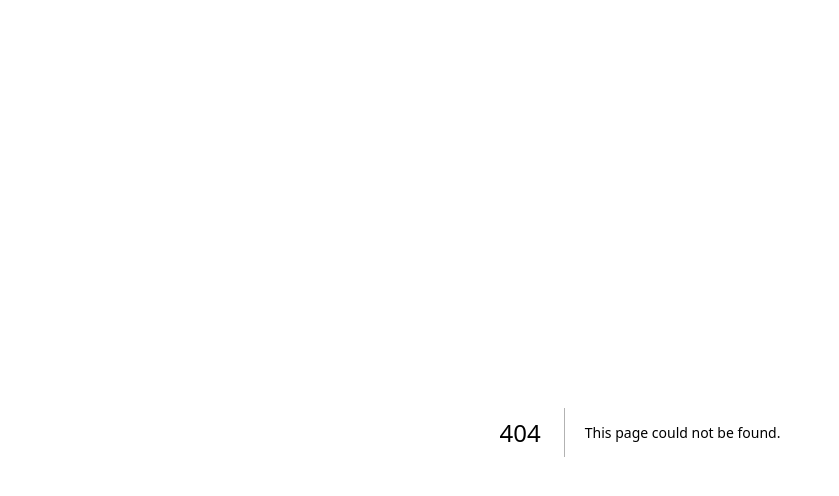
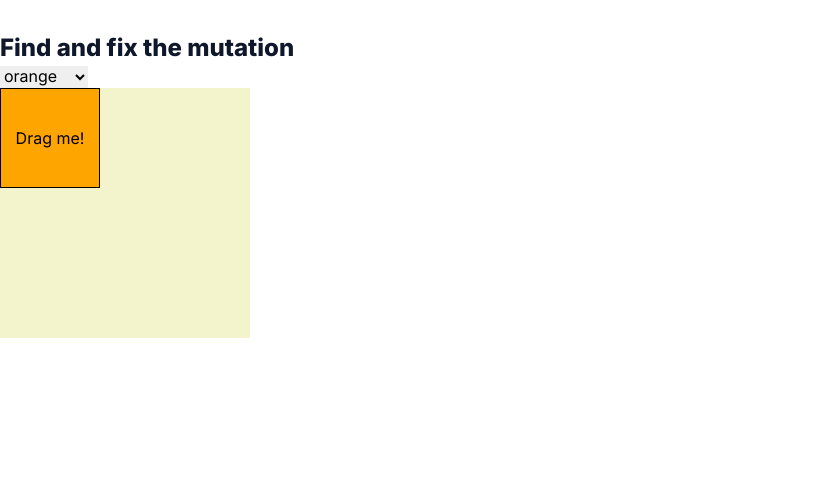
Before and after one commit to TaiseiNemoto/react-practice-app, a Next.js app: page /updating-objects-in-state/find-and-fix-the-mutation in a window 1280 px wide. Before the commit this address had no page. Shown: the top 496 px of the page, without its empty margins (0-839 px from the left). Built offline with nearby package versions, Linux system fonts and the light colour scheme.

Commit message:
[add]Updating Objects in State：Find and fix the mutationまで完了

```diff
--- /dev/null
+++ b/src/app/updating-objects-in-state/find-and-fix-the-mutation/page.tsx
@@ -0,0 +1,11 @@
+import H1Element from '../../../components/common/H1Element';
+import Canvas from '@/components/updating-objects-in-state/Canvas';
+
+export default function page() {
+  return (
+    <main>
+      <H1Element title="Find and fix the mutation" />
+      <Canvas />
+    </main>
+  );
+}
--- a/src/app/updating-objects-in-state/page.tsx
+++ b/src/app/updating-objects-in-state/page.tsx
@@ -9,6 +9,10 @@
         pageName="Fix incorrect state updates"
         link="/updating-objects-in-state/fix-incorrect-state-updates"
       />
+      <PageLink
+        pageName="Find and fix the mutation"
+        link="/updating-objects-in-state/find-and-fix-the-mutation"
+      />
     </main>
   );
 }
--- /dev/null
+++ b/src/components/updating-objects-in-state/Background.tsx
@@ -0,0 +1,25 @@
+'use client';
+
+type BackgroundProps = {
+  position: {
+    x: number;
+    y: number;
+  };
+};
+
+export default function Background({ position }: BackgroundProps) {
+  return (
+    <div
+      style={{
+        position: 'absolute',
+        transform: `translate(
+        ${position.x}px,
+        ${position.y}px
+      )`,
+        width: 250,
+        height: 250,
+        backgroundColor: 'rgba(200, 200, 0, 0.2)',
+      }}
+    ></div>
+  );
+}
--- /dev/null
+++ b/src/components/updating-objects-in-state/Box.tsx
@@ -0,0 +1,70 @@
+'use client';
+
+import React, { useState } from 'react';
+
+type PositionType = {
+  x: number;
+  y: number;
+};
+
+type BoxProps = {
+  children: React.ReactNode;
+  color: string;
+  position: PositionType;
+  onMove: (dx: number, dy: number) => void;
+};
+
+export default function Box({ children, color, position, onMove }: BoxProps) {
+  const [lastCoordinates, setLastCoordinates] = useState<PositionType | null>(
+    null,
+  );
+
+  function handlePointerDown(e: React.PointerEvent) {
+    e.currentTarget.setPointerCapture(e.pointerId);
+    setLastCoordinates({
+      x: e.clientX,
+      y: e.clientY,
+    });
+  }
+
+  function handlePointerMove(e: React.PointerEvent<HTMLDivElement>) {
+    if (lastCoordinates) {
+      setLastCoordinates({
+        x: e.clientX,
+        y: e.clientY,
+      });
+      const dx = e.clientX - lastCoordinates.x;
+      const dy = e.clientY - lastCoordinates.y;
+      onMove(dx, dy);
+    }
+  }
+
+  function handlePointerUp() {
+    setLastCoordinates(null);
+  }
+
+  return (
+    <div
+      onPointerDown={handlePointerDown}
+      onPointerMove={handlePointerMove}
+      onPointerUp={handlePointerUp}
+      style={{
+        width: 100,
+        height: 100,
+        cursor: 'grab',
+        backgroundColor: color,
+        position: 'absolute',
+        border: '1px solid black',
+        display: 'flex',
+        justifyContent: 'center',
+        alignItems: 'center',
+        transform: `translate(
+          ${position.x}px,
+          ${position.y}px
+        )`,
+      }}
+    >
+      {children}
+    </div>
+  );
+}
--- /dev/null
+++ b/src/components/updating-objects-in-state/Canvas.tsx
@@ -0,0 +1,48 @@
+'use client';
+
+import { useState } from 'react';
+import Background from './Background';
+import Box from './Box';
+
+const initialPosition = {
+  x: 0,
+  y: 0,
+};
+
+export default function Canvas() {
+  const [shape, setShape] = useState({
+    color: 'orange',
+    position: initialPosition,
+  });
+
+  function handleMove(dx: number, dy: number) {
+    setShape({
+      ...shape,
+      position: {
+        x: shape.position.x + dx,
+        y: shape.position.y + dy,
+      },
+    });
+  }
+
+  function handleColorChange(e: React.ChangeEvent<HTMLSelectElement>) {
+    setShape({
+      ...shape,
+      color: e.target.value,
+    });
+  }
+
+  return (
+    <>
+      <select value={shape.color} onChange={handleColorChange}>
+        <option value="orange">orange</option>
+        <option value="lightpink">lightpink</option>
+        <option value="aliceblue">aliceblue</option>
+      </select>
+      <Background position={initialPosition} />
+      <Box color={shape.color} position={shape.position} onMove={handleMove}>
+        Drag me!
+      </Box>
+    </>
+  );
+}
```
